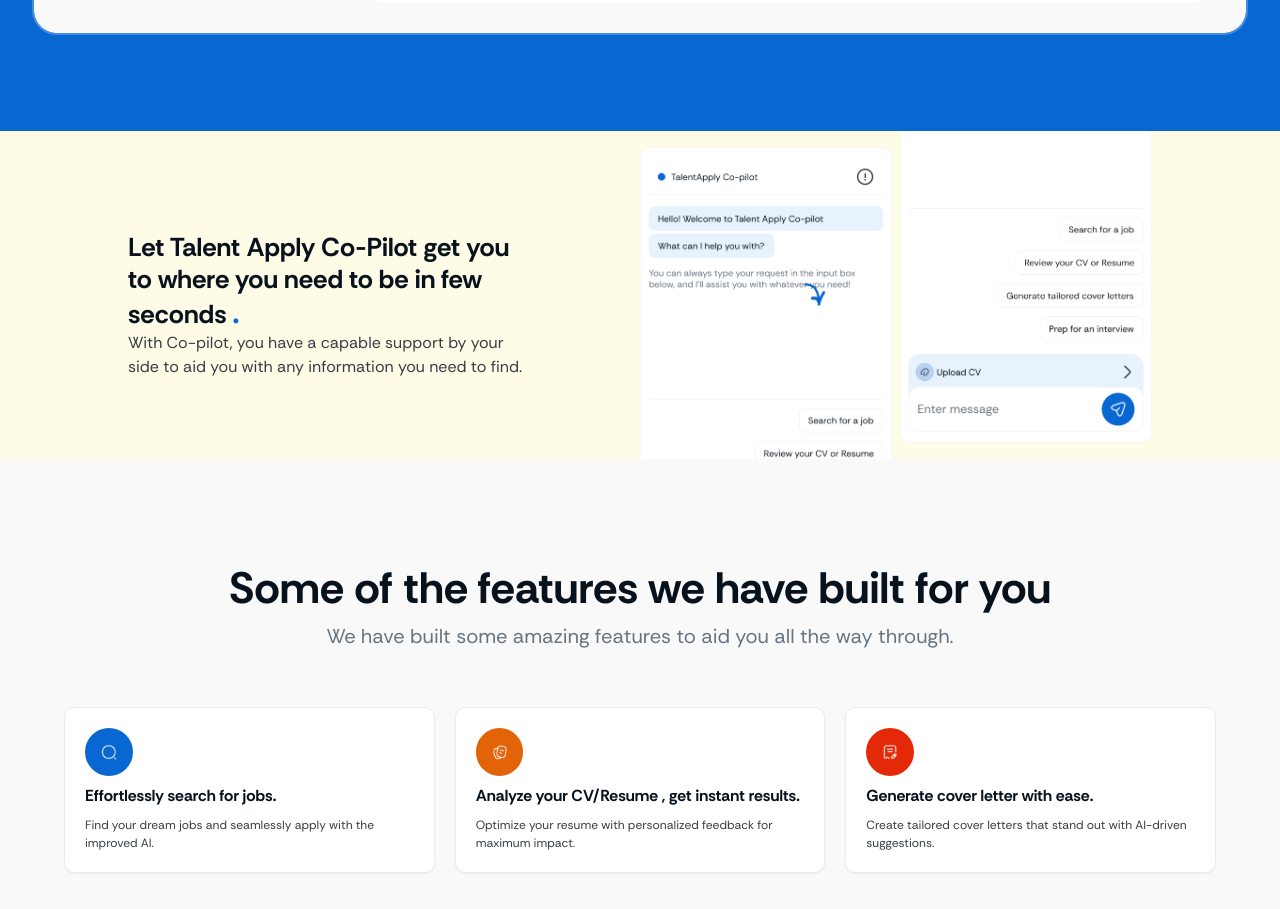
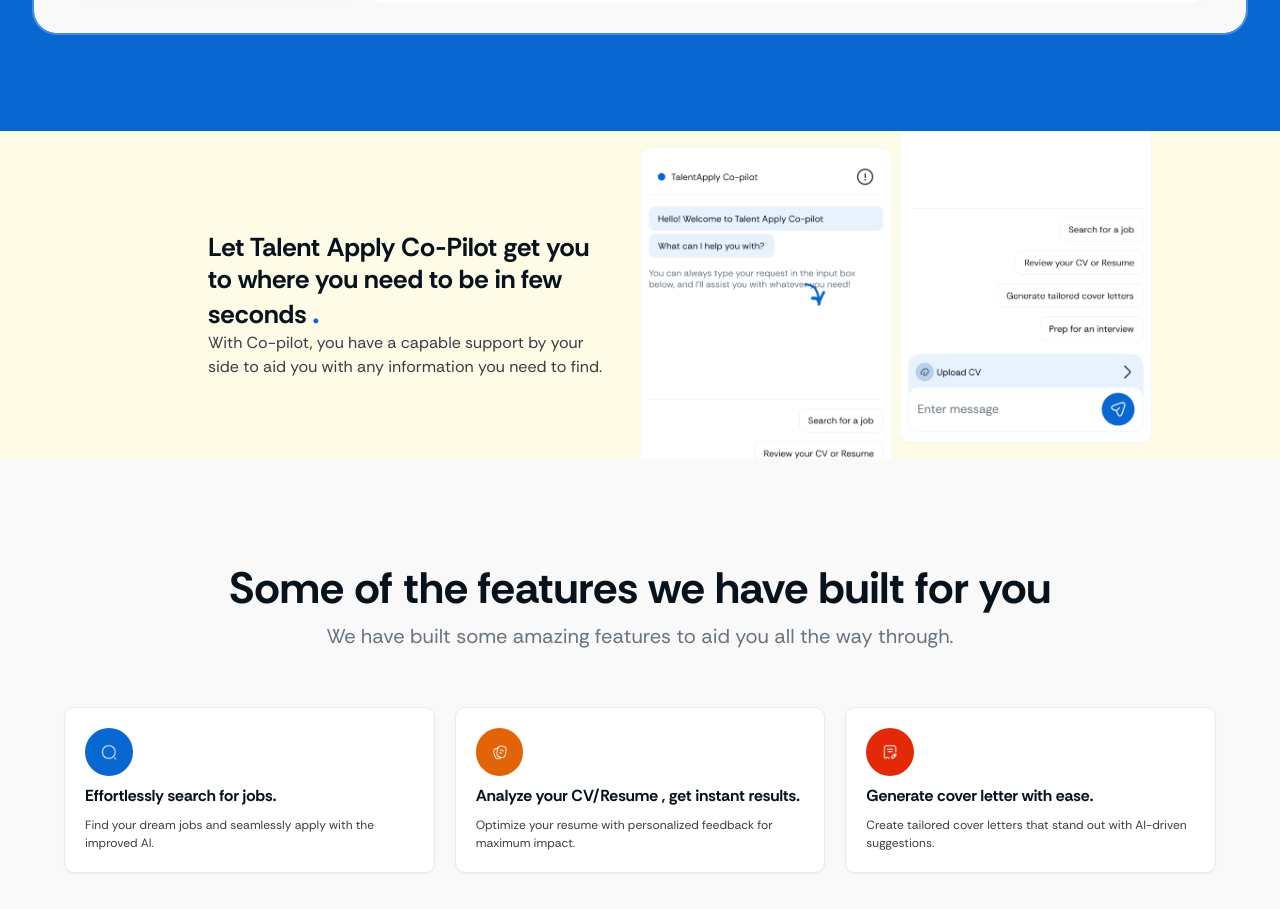
Before and after one commit to Earthpasserby/talent_apply_waitlist, a React (Vite) app: page / in a window 1280 px wide. Shown: the part 1160-2069 px from the top of the page. Built offline with nearby package versions, Linux system fonts and the light colour scheme.

Commit message:
modifications

```diff
--- a/src/components/Direct.jsx
+++ b/src/components/Direct.jsx
@@ -6,9 +6,9 @@
   return (
     <>
       <div className="bg-[#FEFCE6] h-400px]">
-        <div className="mx-auto max-w-7xl px-2 sm:px-6 lg:px-8 ">
+        <div className="mx-auto max-w-7xl px-2 sm:px-6 lg:px-8">
           <div className="grid grid-cols-1 md:grid-cols-2 gap-0 max-w-5xl mx-auto ">
-            <div className="md:pt-[100px] pt-4 tablet:pt-[20px]">
+            <div className="md:pt-[100px] pt-4 tablet:pt-[20px] pl-20">
               <h2 className="text-[#08121D] md:text-[26px] tablet:text-[24px] font-bold leading-8 md:w-[400px] sm:w-[350px] text-[26px]">
                 Let Talent Apply Co-Pilot get you to where you need to be in few
                 seconds <span className="text-[#0967D2]  text-3xl">.</span>
@@ -18,7 +18,7 @@
                 you with any information you need to find.
               </p>
             </div>
-            <div className="flex gap-2 ">
+            <div className="flex gap-2">
               <div className="pt-4">
                 <img src={review} className="w-full" alt="Review-img" />
               </div>
```
